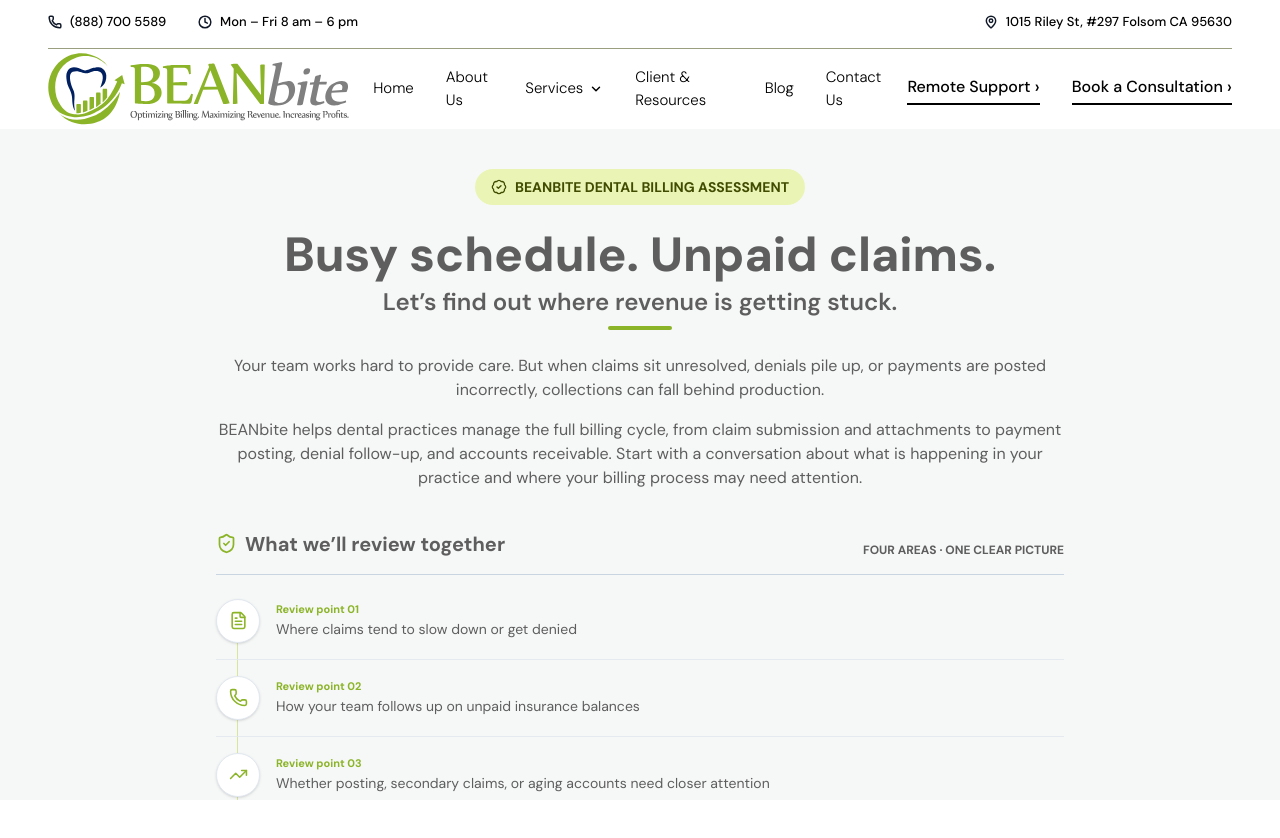
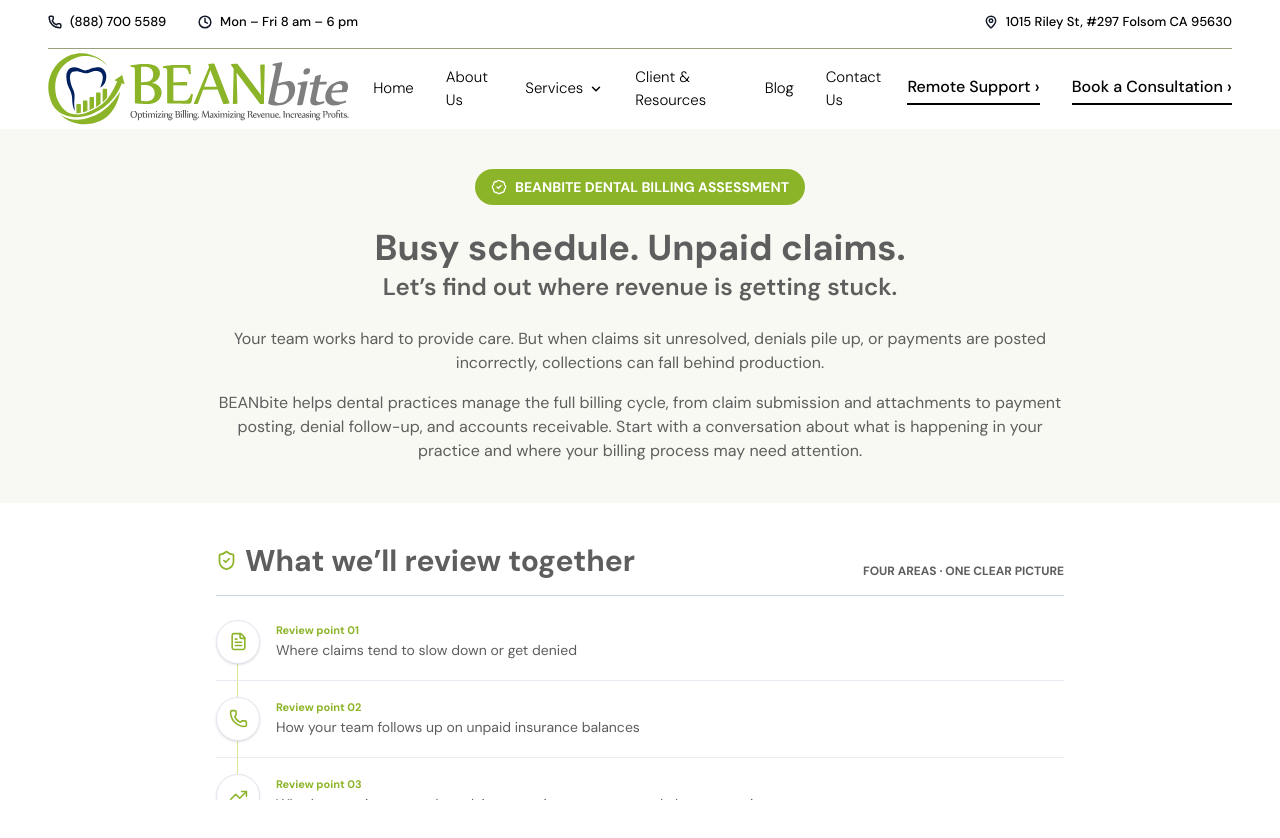
Before and after one commit to atul31pawade/beanbite, a React (Vite) app: page /CDA-Advertising in a window 1280 px wide. Shown: the top 838 px of the page. Built offline with nearby package versions, Linux system fonts and the light colour scheme.

Commit message:
some more changes

```diff
--- a/src/pages/CDAAdvertising.jsx
+++ b/src/pages/CDAAdvertising.jsx
@@ -144,13 +144,13 @@ const CDAAdvertising = () => {
 
   if (isSubmitted) {
     return (
-      <section className="min-h-[70vh] bg-[#F6F8F7] px-4 py-10 sm:px-6">
+      <section className="min-h-[70vh] bg-white px-4 py-10 sm:px-6">
         <div className="mx-auto max-w-[760px] rounded-[20px] border-t-[5px] border-[#8CB429] bg-white px-6 py-10 shadow-[0_24px_70px_rgba(15,23,42,0.10)] sm:px-10 sm:py-12">
           <div className="mb-5 flex flex-col items-center justify-center gap-4 text-center sm:flex-row">
             <span className="flex h-16 w-16 shrink-0 items-center justify-center rounded-full bg-[#EFF9CD] text-[#789A23]">
               <Check size={34} strokeWidth={4} aria-hidden="true" />
             </span>
-            <h1 className="text-2xl font-extrabold text-[#5e5e5e] sm:text-[30px]">
+            <h1 className="text-2xl font-bold text-[#5e5e5e] md:text-3xl">
               Let’s talk through the next step
             </h1>
           </div>
@@ -192,20 +192,20 @@ const CDAAdvertising = () => {
   }
 
   return (
-    <div className="bg-[#F6F8F7] text-[#5e5e5e]">
-      <section className="mx-auto max-w-4xl px-4 py-10 sm:px-6">
+    <div className="bg-white text-[#5e5e5e]">
+      <section className="bg-[#F7F9F2] py-10">
+        <div className="mx-auto max-w-4xl px-4 sm:px-6">
         <Reveal className="mx-auto max-w-4xl text-center">
-          <p className="mx-auto mb-5 inline-flex items-center gap-2 rounded-full bg-[#EAF4B5] px-4 py-2 text-sm font-bold uppercase text-[#414C00]">
+          <p className="mx-auto mb-5 inline-flex items-center gap-2 rounded-full bg-[#8CB429] px-4 py-2 text-sm font-bold uppercase text-white">
             <BadgeCheck size={16} aria-hidden="true" />
             BEANbite dental billing assessment
           </p>
-          <h1 className="text-4xl font-extrabold leading-tight text-[#5e5e5e] sm:text-5xl">
+          <h1 className="text-3xl font-bold leading-tight text-[#5e5e5e] md:text-4xl">
             Busy schedule. Unpaid claims.
             <span className="mx-auto mt-0 block max-w-2xl text-xl font-semibold leading-snug text-[#5e5e5e] sm:text-2xl">
               Let’s find out where revenue is getting stuck.
             </span>
           </h1>
-          <div className="mx-auto mt-2 h-1 w-16 rounded-full bg-[#8CB429]" aria-hidden="true" />
           <p className="mx-auto mt-6 max-w-4xl text-md leading-6 text-[#5e5e5e]">
             Your team works hard to provide care. But when claims sit unresolved, denials pile up, or payments are posted incorrectly, collections can fall behind production.
           </p>
@@ -213,10 +213,13 @@ const CDAAdvertising = () => {
             BEANbite helps dental practices manage the full billing cycle, from claim submission and attachments to payment posting, denial follow-up, and accounts receivable. Start with a conversation about what is happening in your practice and where your billing process may need attention.
           </p>
         </Reveal>
+        </div>
+      </section>
 
-        <Reveal delay={0.15} className="mx-auto mt-10 max-w-4xl">
+      <section className="mx-auto max-w-4xl px-4 py-10 sm:px-6">
+        <Reveal delay={0.15} className="mx-auto max-w-4xl">
           <div className="flex flex-wrap items-end justify-between gap-3 border-b border-slate-300 pb-4">
-            <h2 className="flex items-center gap-2 text-xl font-bold text-[#5e5e5e]">
+            <h2 className="flex items-center gap-2 text-2xl font-bold text-[#5e5e5e] md:text-3xl">
               <ShieldCheck size={21} className="text-[#8CB429]" aria-hidden="true" />
               What we’ll review together
             </h2>
@@ -248,7 +251,7 @@ const CDAAdvertising = () => {
 
         <div className="mt-9 rounded-2xl border border-slate-200 bg-white p-5 shadow-[0_16px_45px_rgba(15,23,42,0.08)] sm:p-8">
           <div className="mb-7">
-            <h2 className="text-2xl font-bold text-[#5e5e5e] sm:text-3xl">Tell us a little about your practice</h2>
+            <h2 className="text-2xl font-bold text-[#5e5e5e] md:text-3xl">Tell us a little about your practice</h2>
             <p className="mt-2 leading-6 text-[#5e5e5e]">
               Fill out this short form to get your custom billing assessment and schedule a 1-on-1 consultation.
             </p>
--- a/src/pages/CDAPage.jsx
+++ b/src/pages/CDAPage.jsx
@@ -97,16 +97,16 @@ const CDAPage = () => {
 
   return (
     <div className="bg-white text-[#5e5e5e]">
-      <section className="relative overflow-hidden border-b border-[#e5e9d0] bg-[#f7f9ef]">
+      <section className="relative overflow-hidden border-b border-[#e5e9d0] bg-[#F7F9F2]">
         <div className="relative mx-auto grid max-w-7xl gap-10 px-4 py-10 sm:px-6 lg:grid-cols-[1.05fr_0.95fr] lg:gap-16 lg:px-8">
           <Reveal className="flex flex-col justify-center">
             <p className="mb-4 text-sm font-bold uppercase text-[#8CB429]">
               Dental billing support in California
             </p>
-            <h1 className="max-w-2xl text-4xl font-extrabold leading-tight text-[#5e5e5e] sm:text-5xl">
+            <h1 className="max-w-2xl text-3xl font-bold leading-tight text-[#5e5e5e] md:text-4xl">
               Affordable Dental Billing Services California
             </h1>
-            <h2 className="mt-4 text-2xl font-bold text-[#5e5e5e] sm:text-3xl">
+            <h2 className="mt-4 text-2xl font-bold text-[#5e5e5e] md:text-3xl">
               Get paid what you’re worth.
             </h2>
             <p className="mt-5 max-w-xl text-base leading-7 text-[#5e5e5e]">
@@ -152,7 +152,7 @@ const CDAPage = () => {
               <p className="text-xs font-bold uppercase text-[#8CB429]">
                 Talk with our team
               </p>
-              <h2 className="mt-2 text-2xl font-bold text-[#5e5e5e]">
+              <h2 className="mt-2 text-2xl font-bold text-[#5e5e5e] md:text-3xl">
                 Get in touch
               </h2>
               <p className="mt-2 text-base leading-7 text-[#5e5e5e]">
@@ -265,7 +265,7 @@ const CDAPage = () => {
           <p className="text-sm font-bold uppercase text-[#8CB429]">
             A steadier billing workflow
           </p>
-          <h2 className="mt-2 text-3xl font-extrabold leading-tight text-[#5e5e5e] sm:text-4xl">
+          <h2 className="mt-2 text-2xl font-bold leading-tight text-[#5e5e5e] md:text-3xl">
             Billing support from claim to follow-up
           </h2>
           <p className="mt-4 text-base leading-7 text-[#5e5e5e]">
@@ -299,10 +299,10 @@ const CDAPage = () => {
         </div>
       </section>
 
-      <section className="border-y border-[#e5e9d0] bg-[#f7f9ef]">
+      {/* <section className="border-y border-[#e5e9d0] bg-[#f7f9ef]">
         <div className="mx-auto flex max-w-7xl flex-col gap-5 px-4 py-10 sm:px-6 md:flex-row md:items-center md:justify-between lg:px-8">
           <div>
-            <h2 className="text-2xl font-bold text-[#5e5e5e]">
+            <h2 className="text-2xl font-bold text-[#5e5e5e] md:text-3xl">
               Ready to talk through your billing workflow?
             </h2>
             <p className="mt-2 text-base leading-7 text-[#5e5e5e]">
@@ -320,7 +320,7 @@ const CDAPage = () => {
             Contact BEANbite
           </CtaButton>
         </div>
-      </section>
+      </section> */}
     </div>
   );
 };
--- a/src/pages/PPOReadinessChecklist.jsx
+++ b/src/pages/PPOReadinessChecklist.jsx
@@ -212,7 +212,7 @@ const PPOReadinessChecklist = () => {
                 <p className="text-sm font-semibold uppercase tracking-[0.2em] text-[#5e5e5e]">
                   Your score
                 </p>
-                <h3 className="text-5xl font-bold text-[#5e5e5e] mt-2">
+                <h3 className="text-3xl font-bold text-[#5e5e5e] mt-2">
                   {score} <span className="text-2xl text-[#5e5e5e]">/ 10</span>
                 </h3>
                 <p className="mt-3 flex items-center gap-2 text-sm font-medium text-[#5e5e5e]">
@@ -556,7 +556,7 @@ const PPOReadinessChecklist = () => {
                 </div>
                 <h3
                   id="readiness-result-title"
-                  className="mb-3 text-2xl font-bold sm:text-3xl"
+                  className="mb-3 text-2xl font-bold md:text-3xl"
                 >
                   {scoreResult.label}
                 </h3>
```
